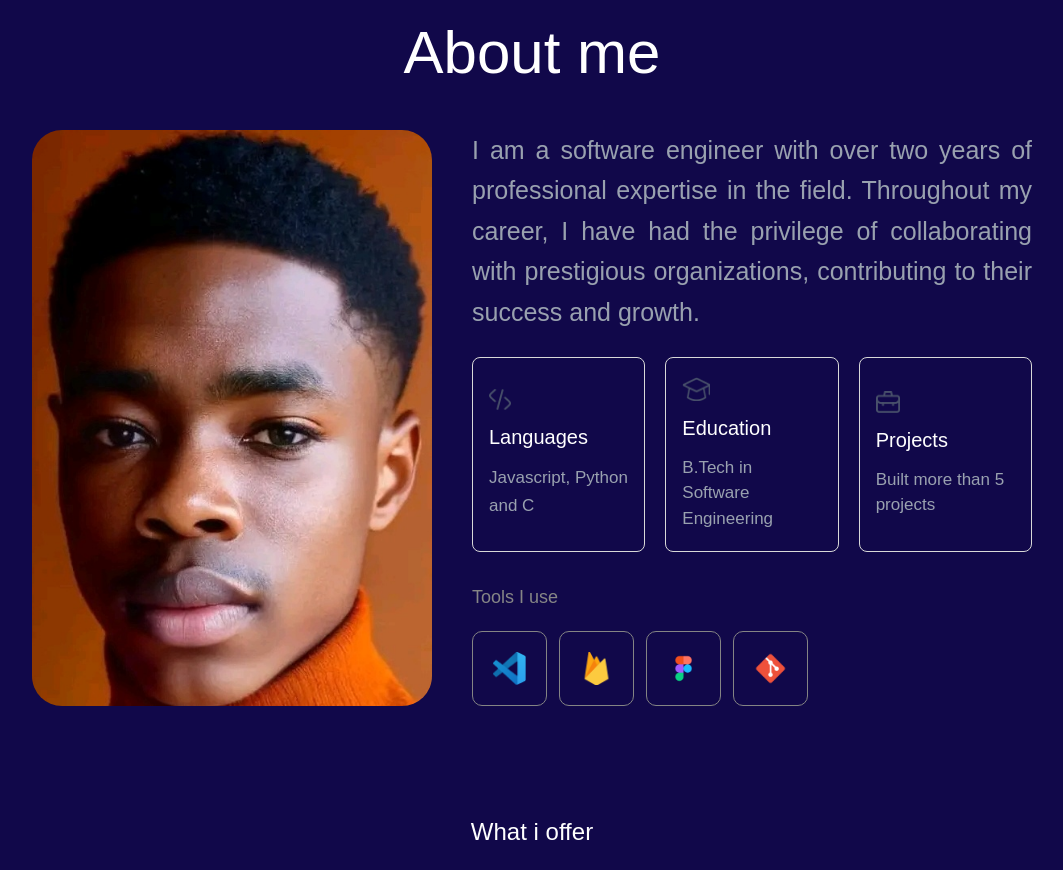
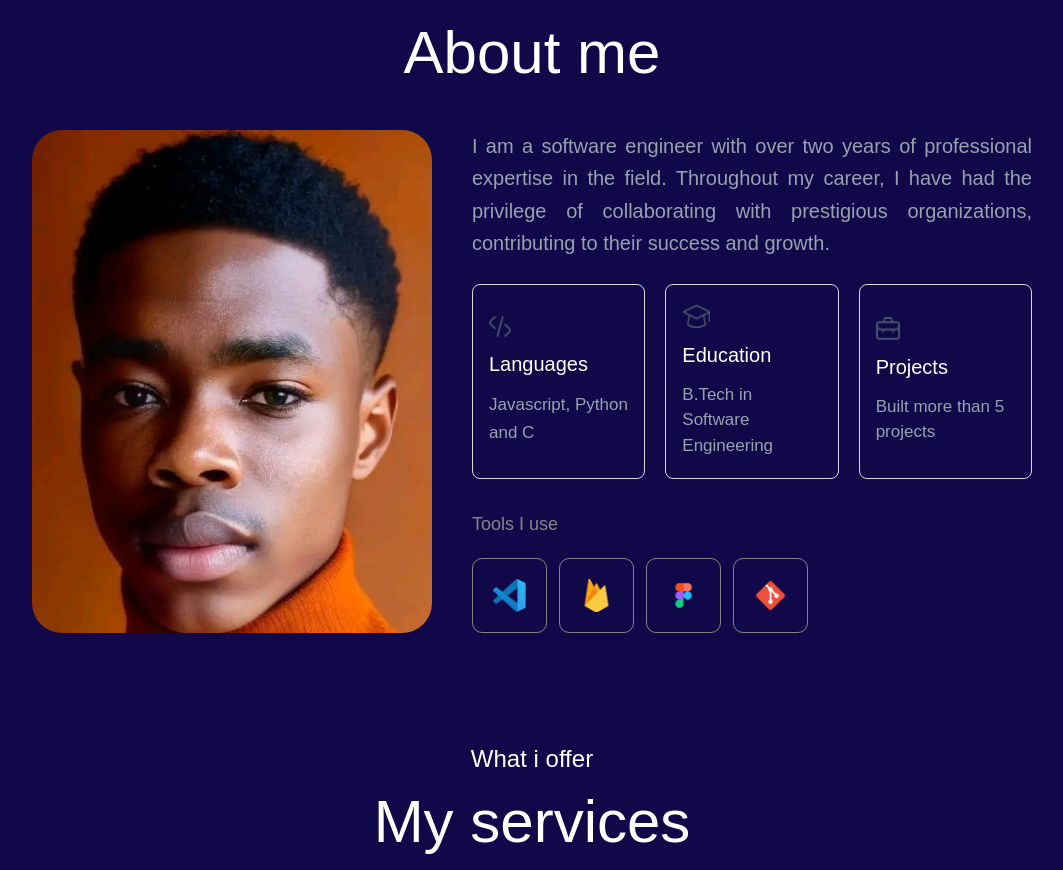
Before and after one commit to BusandCode/BusandCode, a Next.js app: page / in a window 1280 px wide. Shown: the part 844-1714 px from the top of the page, without its empty margins (108-1171 px from the left). Built offline with nearby package versions, Linux system fonts and the light colour scheme; a web font is replaced by a local one.

Commit message:
changes to services

```diff
--- a/components/About.jsx
+++ b/components/About.jsx
@@ -20,7 +20,7 @@ const About = () => {
           </div>
 
           <div className='flex-1'>
-            <p className='pb-6 text-gray-400 text-[20px] text-center lg:text-justify md:text-[25px] leading-relaxed'>
+            <p className='pb-6 text-gray-400 text-[20px] text-center lg:text-justify  leading-relaxed'>
               I am a software engineer with over two years of professional
               expertise in the field. Throughout my career, I have had the privilege
               of collaborating with prestigious organizations, contributing to their success and growth.
```
